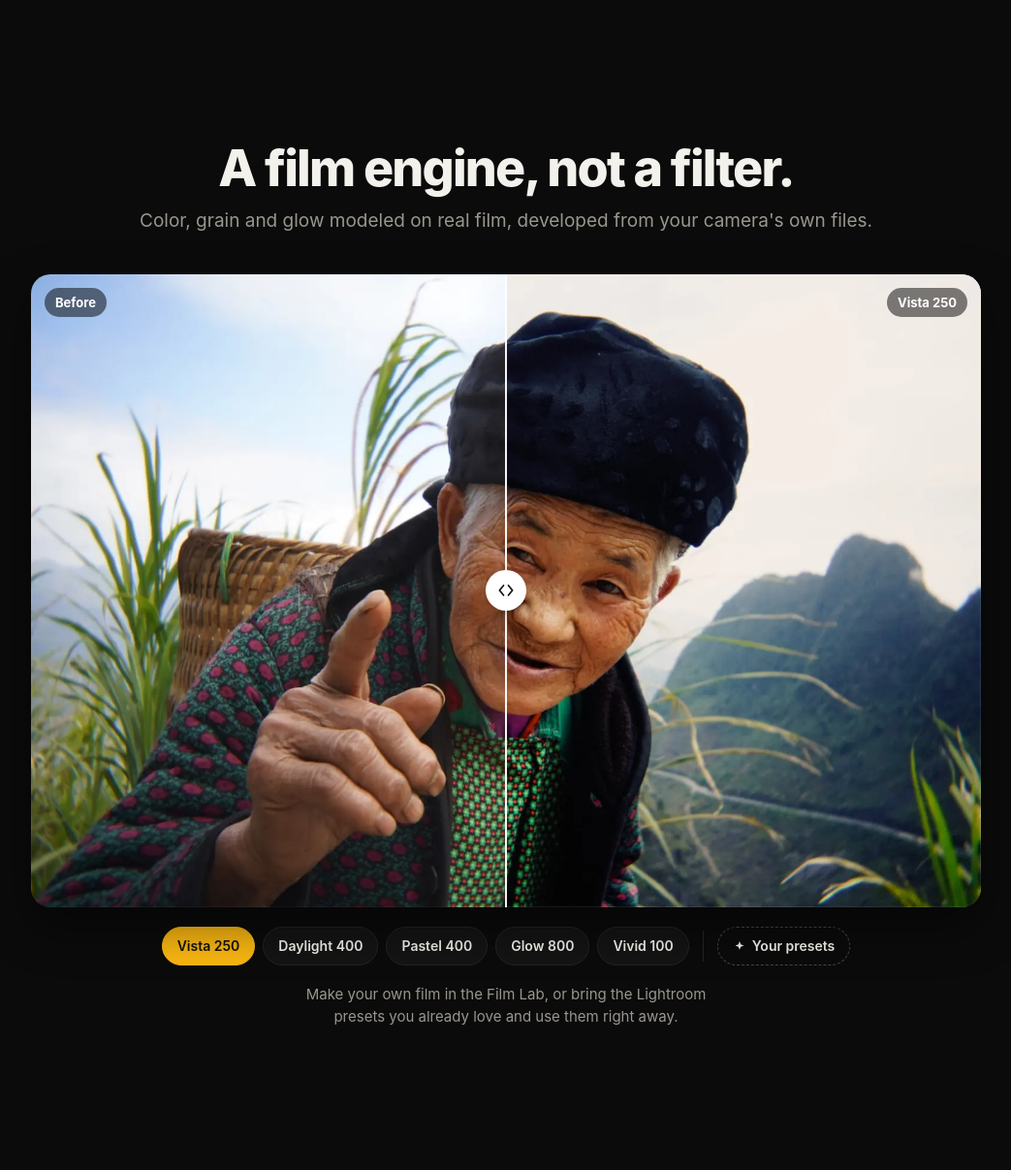
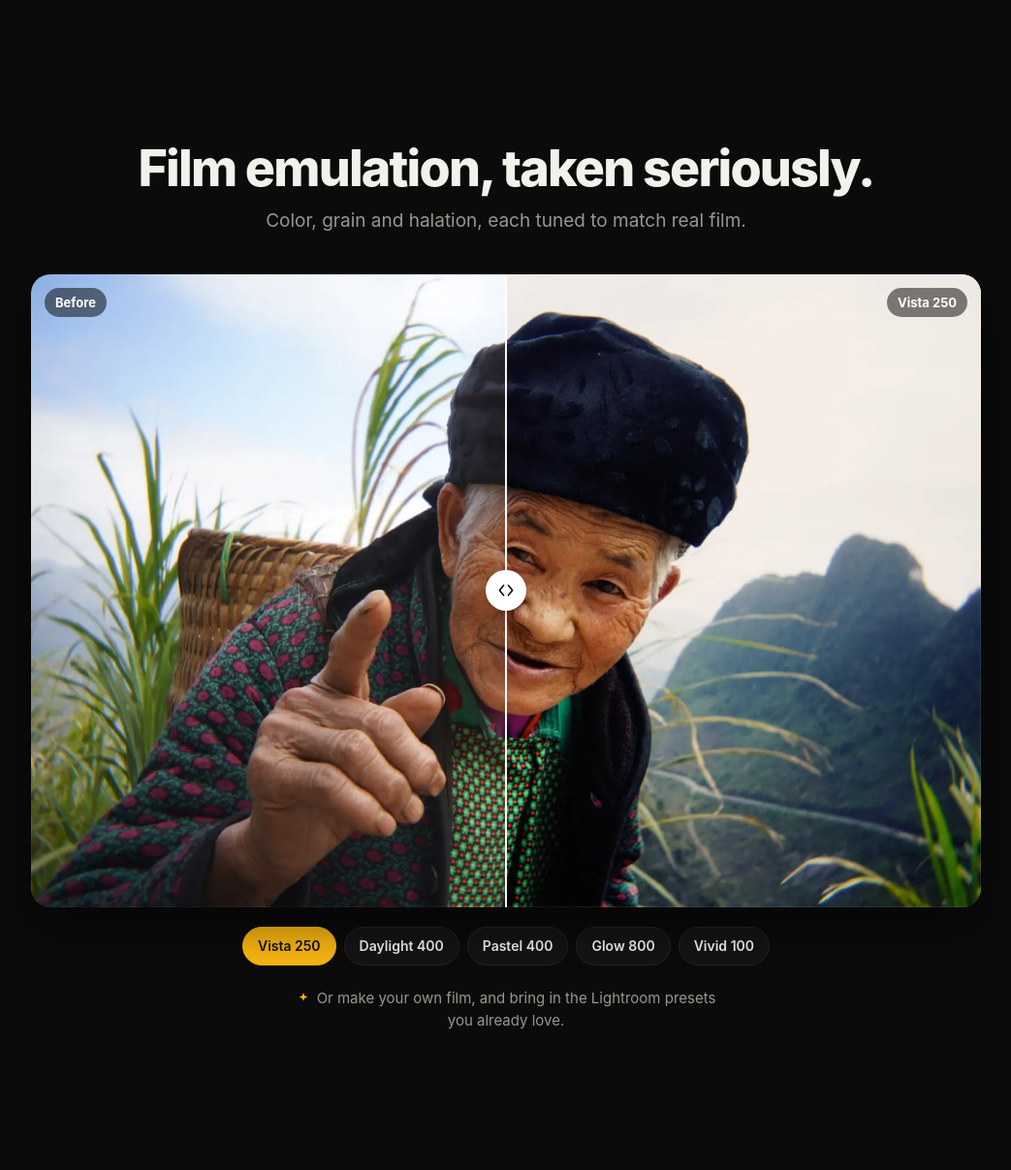
Before and after one commit to adamagilani/rollmates, a plain HTML site: page index.html in a window 1280 px wide. Shown: the part 1343-2550 px from the top of the page at 97% size, without its empty margins (118-1161 px from the left). Drawn offline with Linux system fonts and the light colour scheme.

Commit message:
Landing page: film emulation wording, presets as a note
Co-Authored-By: Claude Opus 5.5 <noreply@anthropic.com>

```diff
--- a/index.html
+++ b/index.html
@@ -91,11 +91,8 @@
   .films button:hover { border-color:#45413b; }
   .films button:active { transform:scale(0.97); }
   .films button[aria-pressed="true"] { background:var(--accent); border-color:var(--accent); color:#111; }
-  .films .divider { width:1px; align-self:stretch; margin:4px 6px; background:var(--line); }
-  .films .yours { display:inline-flex; align-items:center; gap:6px; background:transparent; border-style:dashed; border-color:#4a463f; }
-  .films .yours svg { width:14px; height:14px; fill:currentColor; }
-  .films .yours[aria-pressed="true"] { border-style:solid; }
-  .own { color:var(--muted); font-size:15px; max-width:460px; margin:18px auto 0; }
+  .own { text-align:center; color:var(--muted); font-size:15px; max-width:440px; margin:22px auto 0; }
+  .own svg { display:inline-block; width:14px; height:14px; margin-right:7px; vertical-align:-1px; fill:var(--accent); }
 
   .final { text-align:center; padding:150px 0 110px; }
   .final h2 { font-size:clamp(34px, 5vw, 52px); letter-spacing:-0.035em; line-height:1.04; margin:0 0 28px; font-weight:760; }
@@ -134,7 +131,6 @@
     .screen { border-radius:34px; }
     .step .n { margin-top:30px; }
     .looks { padding-top:110px; }
-    .films .divider { display:none; }
     .final { padding:120px 0 90px; }
   }
 </style>
@@ -185,8 +181,8 @@
 
   <section class="looks">
     <div class="reveal">
-      <h2>A film engine, not a filter.</h2>
-      <p class="sub">Color, grain and glow modeled on real film, developed from your camera's own files.</p>
+      <h2>Film emulation, taken seriously.</h2>
+      <p class="sub">Color, grain and halation, each tuned to match real film.</p>
     </div>
     <div class="compare reveal" id="compare">
       <img src="img/look-before.webp" width="1600" height="1067" loading="lazy" alt="A portrait in the hills of Ha Giang, straight from the camera">
@@ -202,10 +198,8 @@
       <button data-film="portra-400" aria-pressed="false">Pastel 400</button>
       <button data-film="cinestill-800t-c" aria-pressed="false">Glow 800</button>
       <button data-film="le-100" aria-pressed="false">Vivid 100</button>
-      <span class="divider" aria-hidden="true"></span>
-      <button class="yours" data-film="preset" data-tag="Your Lightroom preset" aria-pressed="false"><svg viewBox="0 0 24 24" aria-hidden="true"><path d="M12 3.5l2.1 5.4 5.4 2.1-5.4 2.1L12 18.5l-2.1-5.4L4.5 11l5.4-2.1z"/></svg>Your presets</button>
     </div>
-    <p class="own">Make your own film in the Film Lab, or bring the Lightroom presets you already love and use them right away.</p>
+    <p class="own"><svg viewBox="0 0 24 24" aria-hidden="true"><path d="M12 3.5l2.1 5.4 5.4 2.1-5.4 2.1L12 18.5l-2.1-5.4L4.5 11l5.4-2.1z"/></svg><span>Or make your own film, and bring in the Lightroom presets you already love.</span></p>
   </section>
 
   <div class="final reveal">
@@ -287,7 +281,7 @@
         after.classList.add("incoming");
         setTimeout(function () {
           after.src = src;
-          tag.textContent = button.dataset.tag || button.textContent;
+          tag.textContent = button.textContent;
           after.classList.remove("incoming");
         }, 180);
       });
```
Also changed, not shown: img/look-preset.webp (deleted).
